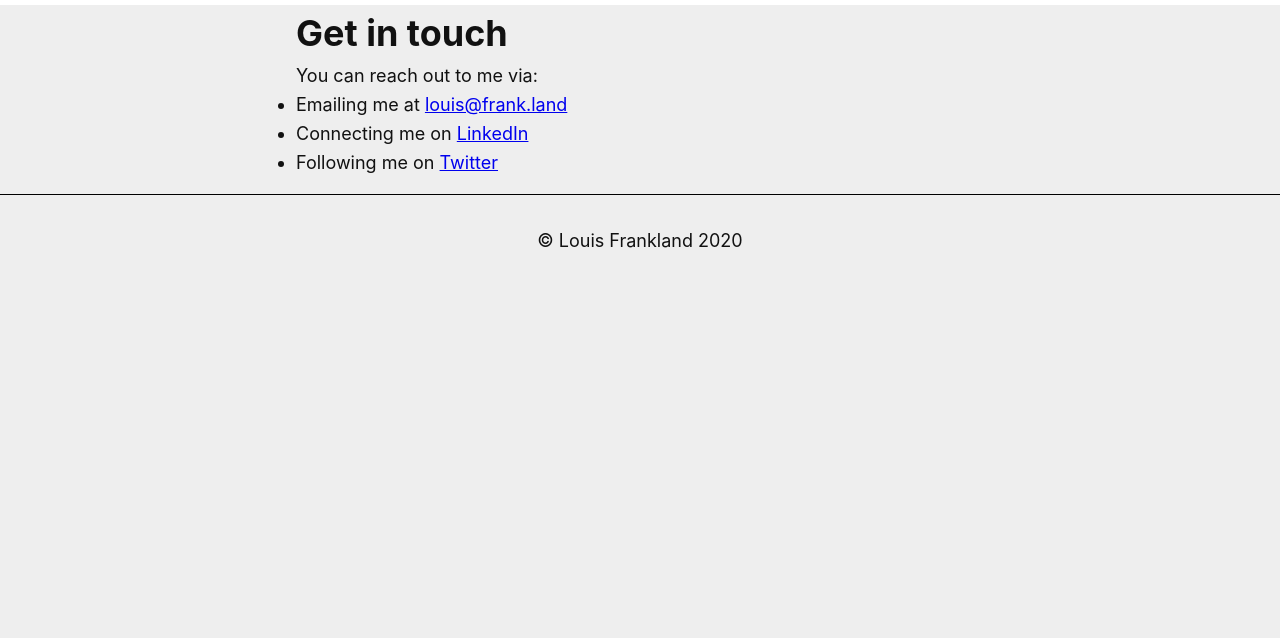
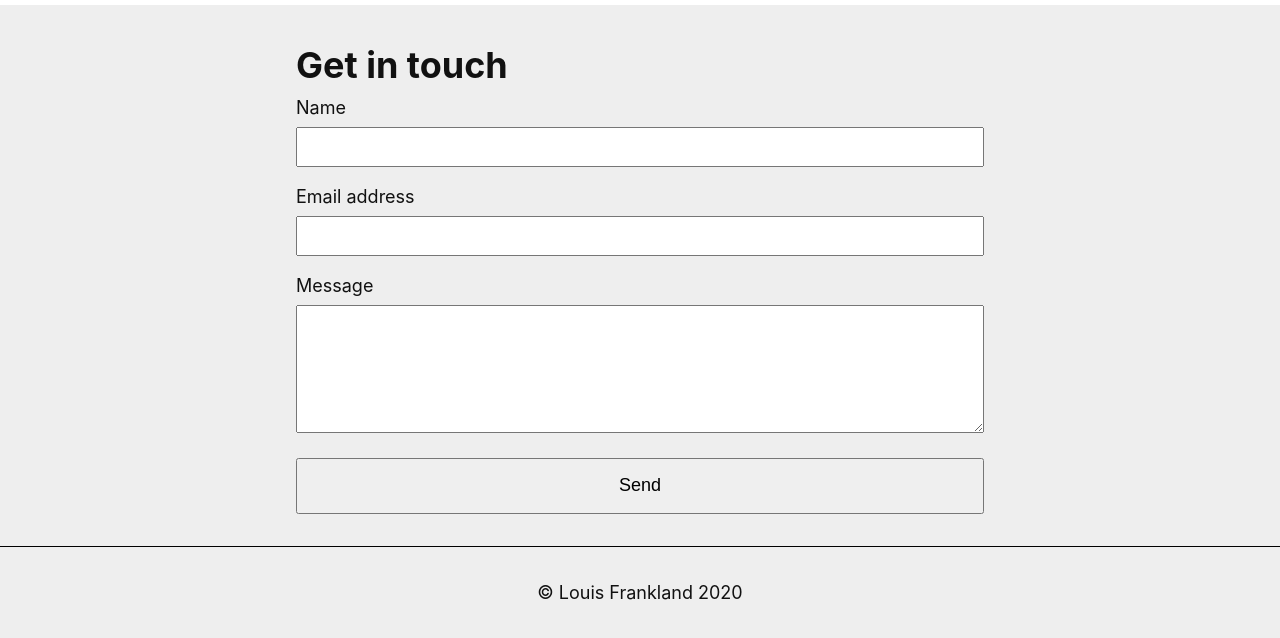
Before and after one commit to lfrankland/lfrankland.github.io, a Gatsby site: page /contact in a window 1280 px wide. Shown: the part 56-694 px from the top of the page. Built offline with nearby package versions, Linux system fonts and the light colour scheme; Gatsby itself is replaced by a stand-in of ours.

Commit message:
added contact form

```diff
--- a/package.json
+++ b/package.json
@@ -30,10 +30,7 @@
     "react-dom": "^16.12.0",
     "react-helmet": "^5.2.1",
     "react-typography": "^0.16.19",
-    "typeface-merriweather": "0.0.72",
-    "typeface-montserrat": "0.0.75",
-    "typography": "^0.16.19",
-    "typography-theme-wordpress-2016": "^0.16.19"
+    "typography": "^0.16.19"
   },
   "devDependencies": {
     "prettier": "2.0.5"
--- a/src/components/contact.js
+++ b/src/components/contact.js
@@ -4,13 +4,21 @@ import styles from './contact.module.css'
 const Contact = () => (
 	<main className={styles.contact}>
 		<h1>Get in touch</h1>
-		<p>You can reach out to me via:
-			<ul>
-				<li>Emailing me at <a href="mailto:louis@frank.land">louis@frank.land</a></li>
-				<li>Connecting me on <a href="https://www.linkedin.com/in/louisfrankland/">LinkedIn</a></li>
-				<li>Following me on <a href="https://twitter.com/louisfrankland">Twitter</a></li>
-			</ul>
-		</p>
+		<form action="https://getform.io/f/120128c8-0857-4706-9509-059d5ff49793" method="POST">
+			<div className={styles.field}>
+				<label htmlFor="name">Name</label>
+				<input type="text" name="name" id="name"/>
+			</div>
+			<div for="email" className={styles.field}>
+				<label htmlFor="email">Email address</label>
+				<input type="email" name="email" id="email"/>
+			</div>
+			<div className={styles.field}>
+				<label htmlFor="message">Message</label>
+				<textarea name="message" id="message"></textarea>
+			</div>
+			<button className="button" type="submit">Send</button>
+		</form>
 	</main>
 )
 
--- a/src/components/contact.module.css
+++ b/src/components/contact.module.css
@@ -1,5 +1,34 @@
 .contact {
+	display: flex;
+	flex-direction: column;
 	max-width: 720px;
 	margin: auto;
-	padding: 0 16px;
+	padding: 32px 16px;
 }
+
+.field {
+	width: 100%;
+	margin-bottom: 16px;
+}
+
+.contact label {
+	display: block;
+	margin-bottom: 4px;
+}
+
+.contact input {
+	height: 40px;
+	padding: 4px;
+	width: 100%;
+}
+
+.contact textarea {
+	height: 128px;
+	width: 100%;
+}
+
+.contact button {
+	height: 56px;
+	font-size: 1rem;
+	width: 100%;
+}
--- a/src/pages/contact.js
+++ b/src/pages/contact.js
@@ -1,7 +1,6 @@
 import React from 'react'
 import Layout from '..//components/layout'
 import Contact from '..//components/contact'
-
 
 export default function contact() {
   return (
```
Also changed, not shown: 1 other file.
